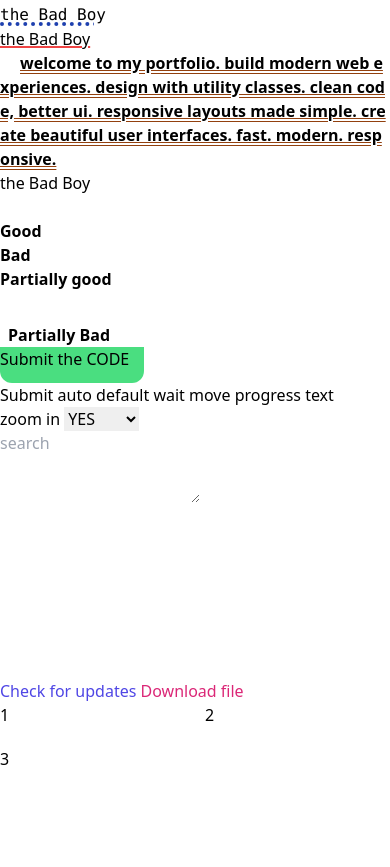
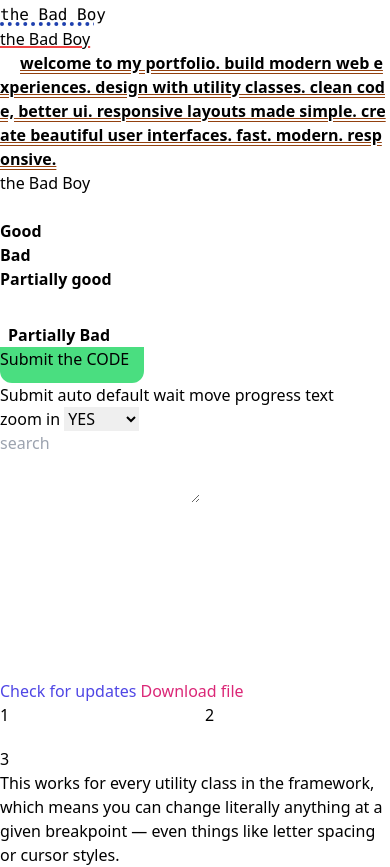
Before and after one commit to Chetan-AMBI-netizen/Tailwind.css-working, a plain HTML site: page landingpage.html in a window 390 px wide. Shown: the part 289-1156 px from the top of the page. Before the commit the page ends 1060 px from the top, so only its background shows below. Drawn offline with nearby package versions, Linux system fonts and the light colour scheme.

Commit message:
responsive design worked

```diff
--- a/landingpage.html
+++ b/landingpage.html
@@ -82,6 +82,9 @@ Fast. Modern. Responsive. </div>
     <div>2</div>
 <div>3</div>
 </div>
+<div class="sm:bg-amber-500 md:bg-blue-400  lg:bg-fuchsia-400 xl:bg-lime-300">
+  This works for every utility class in the framework, which means you can change literally anything at a given breakpoint — even things like letter spacing or cursor styles.
+</div>
 
 </body>
 </html>
```
